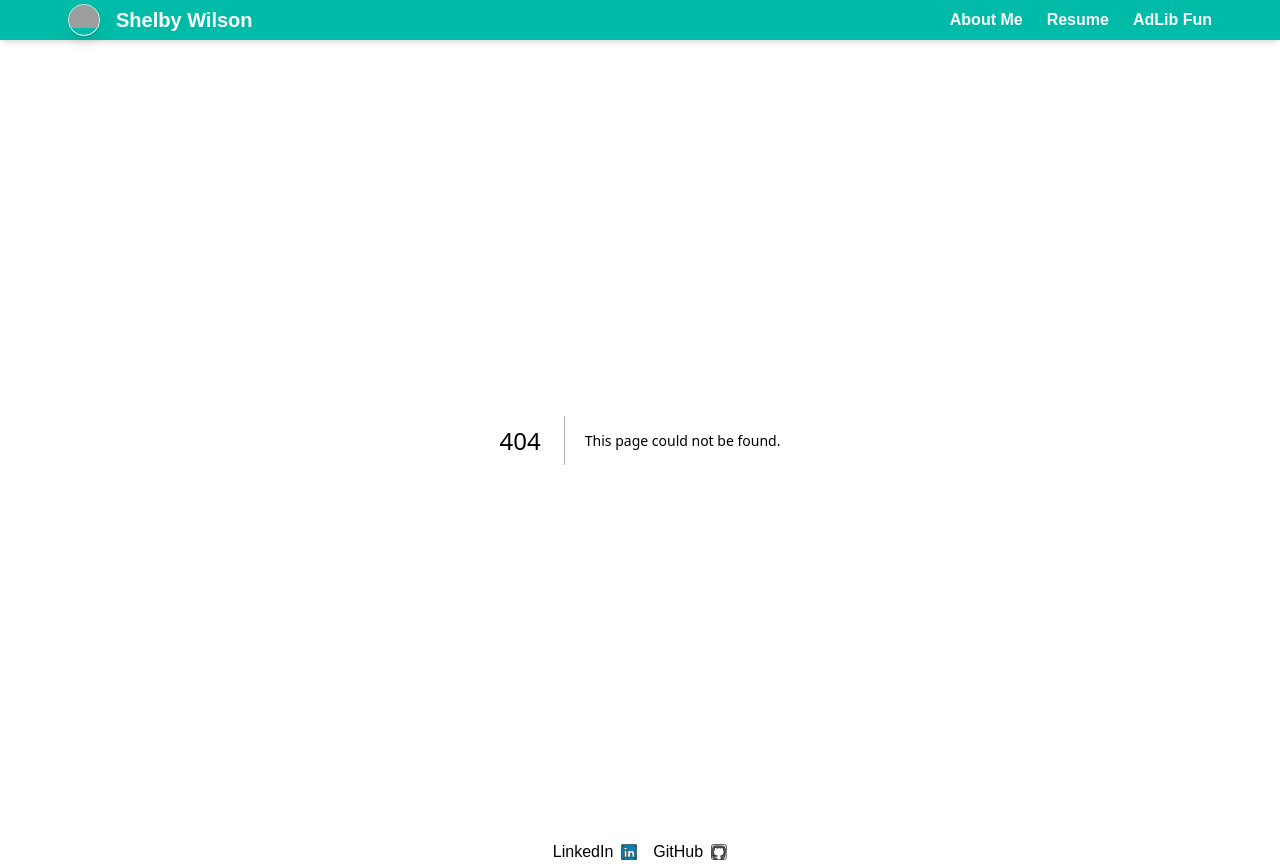
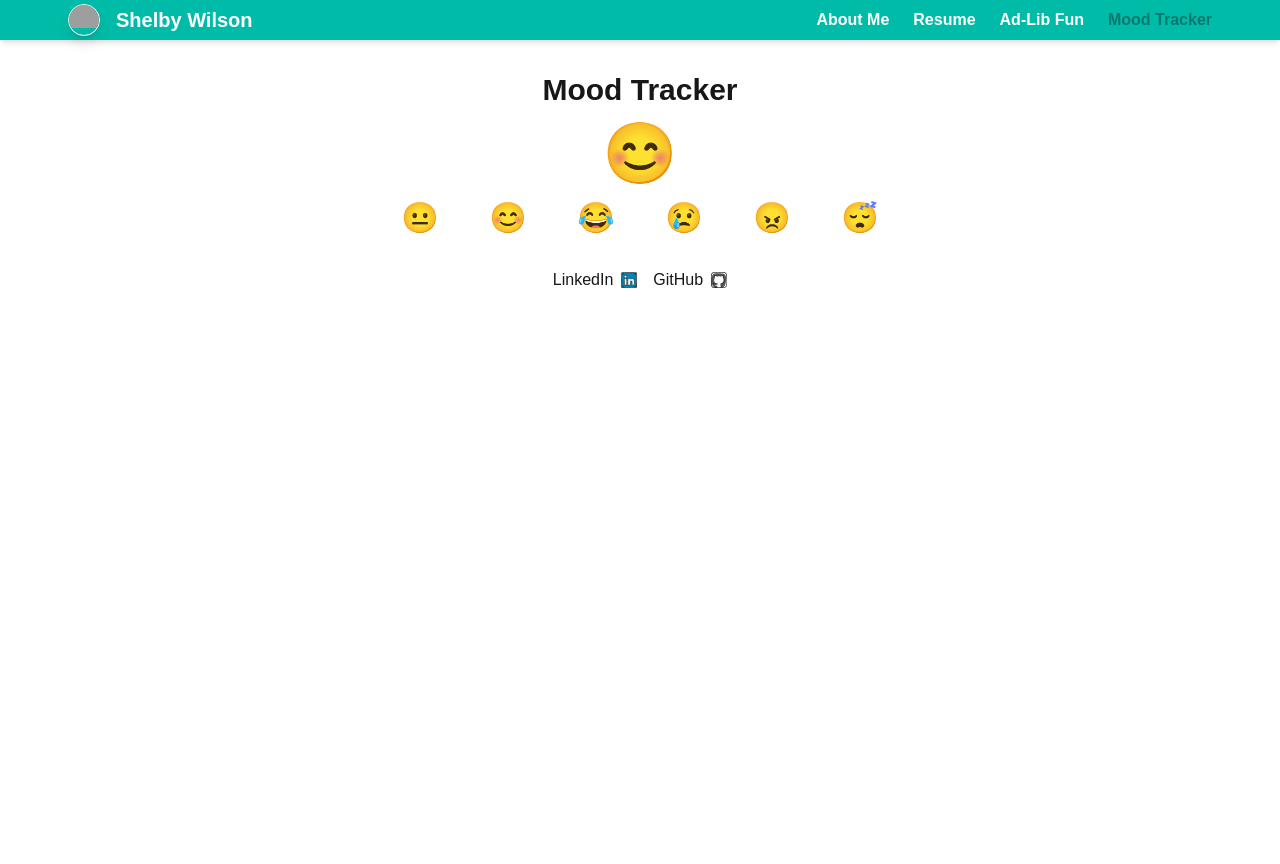
Before and after one commit to shelbyleanne22/shelby-wilson, a Next.js app in the folder shelby-wilson/: page /moodTracker in a window 1280 px wide. Before the commit this address had no page. After the commit the page ends 800 px from the top, so only its background shows below. Built offline with nearby package versions, Linux system fonts and the light colour scheme; grey boxes are pictures that could not be loaded.

Commit message:
Added mood tracker to demonstrate react context and local storage

```diff
--- /dev/null
+++ b/shelby-wilson/app/moodTracker/page.tsx
@@ -0,0 +1,8 @@
+'use client'
+import EmojiMoodTracker from "@/components/moodTracker/EmojiMoodTracker";
+
+export default function MoodTracker() {
+    return (
+        <EmojiMoodTracker />
+    )
+}
--- a/shelby-wilson/components/NavBar.tsx
+++ b/shelby-wilson/components/NavBar.tsx
@@ -10,7 +10,8 @@ import clsx from 'clsx';
 const navItems = [
   { label: 'About Me', href: '/' },
   { label: 'Resume', href: '/resume' },
-  { label: 'AdLib Fun', href: '/adlib' },
+  { label: 'Ad-Lib Fun', href: '/adlib' },
+  { label: 'Mood Tracker', href: '/moodTracker'}
 ];
 
 export default function NavBar() {
--- /dev/null
+++ b/shelby-wilson/components/moodTracker/CurrentMood.tsx
@@ -0,0 +1,13 @@
+import { useMood } from "@/contexts/MoodContext";
+
+export default function CurrentMood() {
+    const {mood} = useMood();
+
+    return (
+        <div className='text-6xl mb-4' aria-live="polite">
+            <span role="img" aria-label="Current mood">
+                {mood}
+            </span>
+        </div>
+    )
+}
--- /dev/null
+++ b/shelby-wilson/components/moodTracker/EmojiMoodTracker.tsx
@@ -0,0 +1,15 @@
+import { MoodProvider } from '@/contexts/MoodContext';
+import MoodSelector from './MoodSelector';
+import CurrentMood from './CurrentMood';
+
+export default function EmojiMoodTracker() {
+    return (
+        <MoodProvider>
+            <div className="p-8 max-w-xl mx-auto text-center">
+                <h1 className='text-3xl font-bold mb-4'>Mood Tracker</h1>
+                <CurrentMood />
+                <MoodSelector />
+            </div>
+        </MoodProvider>
+    )
+}
--- /dev/null
+++ b/shelby-wilson/components/moodTracker/MoodSelector.tsx
@@ -0,0 +1,22 @@
+import { useMood } from "@/contexts/MoodContext";
+
+const moods = ['😐', '😊', '😂', '😢', '😠', '😴'];
+
+export default function MoodSelector() {
+    const { setMood } = useMood();
+
+    return (
+        <div className="grid grid-cols-6 gap-4 justify-center">
+            {moods.map((m) => (
+                <button
+                    key={m}
+                    className="text-3xl hover:scale-110 transition-transform"
+                    onClick={() => setMood(m)}
+                    aria-label={`Set mood to ${m}`}
+                >
+                    {m}
+                </button>
+            ))}
+        </div>
+    )
+}
--- /dev/null
+++ b/shelby-wilson/contexts/MoodContext.tsx
@@ -0,0 +1,44 @@
+'use client'
+import { createContext, Dispatch, ReactNode, SetStateAction, useContext, useEffect, useState } from "react";
+
+type MoodContextType = {
+    mood: String,
+    setMood: Dispatch<SetStateAction<string>>;
+};
+
+const MoodContext = createContext<MoodContextType | undefined>(undefined);
+
+export const useMood = (): MoodContextType => {
+    const context = useContext(MoodContext);
+    if (!context) {
+        throw new Error('useMood must be used within MoodProvider');
+    }
+    return context;
+}
+
+type MoodProviderProps = {
+    children: ReactNode;
+}
+
+export const MoodProvider = ({ children }: MoodProviderProps) => {
+    const [mood, setMood] = useState<string>('😊');
+    const [hasMounted, setHasMounted] = useState(false);
+
+    useEffect(() => {
+        const storedMood = localStorage.getItem('mood');
+        if (storedMood) setMood(storedMood);
+        setHasMounted(true);
+    }, []);
+
+    useEffect(() => {
+        if (hasMounted) {
+            localStorage.setItem('mood', mood);
+        }
+    }, [mood, hasMounted]);
+
+    return (
+        <MoodContext.Provider value={{ mood, setMood }}>
+            {children}
+        </MoodContext.Provider>
+    )
+}
```
